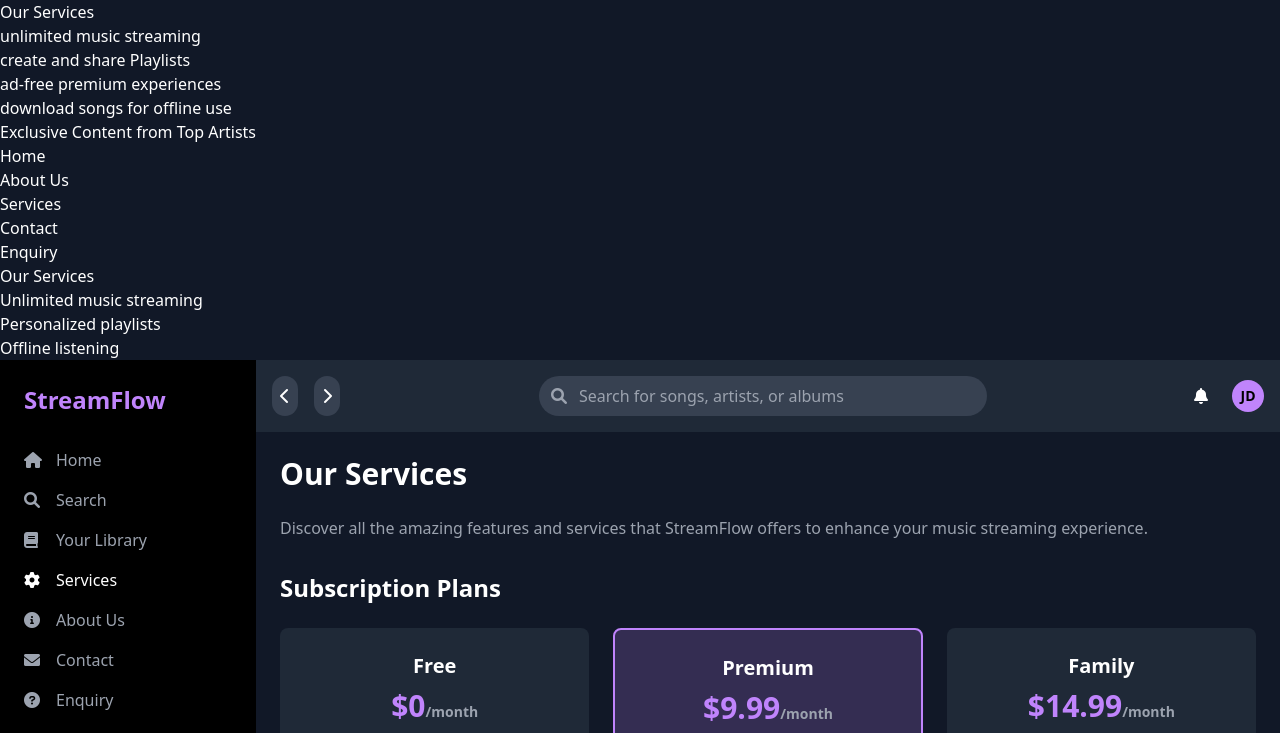
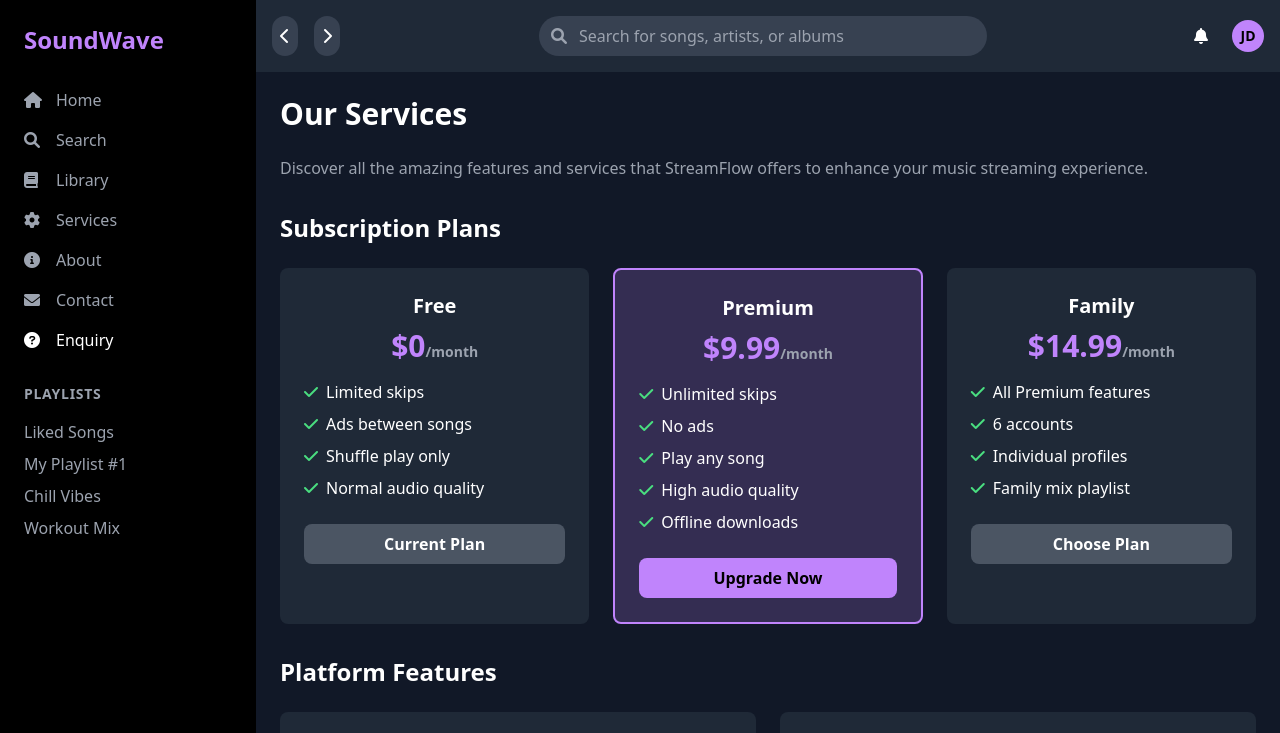
Before and after one commit to VCCT-WEDE5020-2025-G2/ST10484918wede-p1, a plain HTML site: page services.html in a window 1280 px wide. Shown: the top 733 px of the page. Drawn offline with nearby package versions, Linux system fonts and the light colour scheme.

```diff
--- a/services.html
+++ b/services.html
@@ -3,53 +3,15 @@
 <head>
     <meta charset="UTF-8">
     <meta name="viewport" content="width=device-width, initial-scale=1.0">
-    <title>Document</title>
+    <title>SoundWave</title>
 </head>
 <body>
-
-</body>
-</html>
-<h1>Our Services</h1>
-<ul>
-    <li>unlimited music streaming</li>
-    <li>create and share Playlists</li>
-    <li>ad-free premium experiences</li>
-    <li>download songs for offline use</li>
-    <li>Exclusive Content from Top Artists</li>
-</ul>
-<!DOCTYPE html>
-<html lang="en">
-<head>
-  <meta charset="UTF-8" />
-  <title>Services</title>
-  <link rel="stylesheet" href="style.css" />
-</head>
-<body>
-  <nav>
-    <ul>
-      <li><a href="index.html">Home</a></li>
-      <li><a href="about.html">About Us</a></li>
-      <li><a href="services.html" class="active">Services</a></li>
-      <li><a href="contact.html">Contact</a></li>
-      <li><a href="enquiry.html">Enquiry</a></li>
-    </ul>
-  </nav>
-  <main>
-    <h1>Our Services</h1>
-    <ul>
-      <li>Unlimited music streaming</li>
-      <li>Personalized playlists</li>
-      <li>Offline listening</li>
-    </ul>
-  </main>
-</body>
-</html>
 <!DOCTYPE html>
 <html lang="en" class="h-full">
 <head>
     <meta charset="UTF-8">
     <meta name="viewport" content="width=device-width, initial-scale=1.0">
-    <title>Services - StreamFlow Music Streaming</title>
+    <title>Services - SoundWave streaming</title>
     <script src="https://cdn.tailwindcss.com"></script>
     <link rel="stylesheet" href="https://cdnjs.cloudflare.com/ajax/libs/font-awesome/6.0.0/css/all.min.css">
 </head>
@@ -58,40 +20,19 @@
         <!-- Sidebar -->
         <aside class="w-64 bg-black p-6 flex flex-col">
             <div class="mb-8">
-                <h1 class="text-2xl font-bold text-purple-400">StreamFlow</h1>
+                <h1 class="text-2xl font-bold text-purple-400">SoundWave</h1>
             </div>
 
             <nav class="flex-1">
-                <ul class="space-y-4">
-                    <li><a href="index.html" class="flex items-center space-x-3 text-gray-400 hover:text-purple-400 transition-colors">
-                        <i class="fas fa-home w-5"></i>
-                        <span>Home</span>
-                    </a></li>
-                    <li><a href="#" class="flex items-center space-x-3 text-gray-400 hover:text-purple-400 transition-colors">
-                        <i class="fas fa-search w-5"></i>
-                        <span>Search</span>
-                    </a></li>
-                    <li><a href="#" class="flex items-center space-x-3 text-gray-400 hover:text-purple-400 transition-colors">
-                        <i class="fas fa-book w-5"></i>
-                        <span>Your Library</span>
-                    </a></li>
-                    <li><a href="services.html" class="flex items-center space-x-3 text-white hover:text-purple-400 transition-colors">
-                        <i class="fas fa-cog w-5"></i>
-                        <span>Services</span>
-                    </a></li>
-                    <li><a href="about.html" class="flex items-center space-x-3 text-gray-400 hover:text-purple-400 transition-colors">
-                        <i class="fas fa-info-circle w-5"></i>
-                        <span>About Us</span>
-                    </a></li>
-                    <li><a href="contact.html" class="flex items-center space-x-3 text-gray-400 hover:text-purple-400 transition-colors">
-                        <i class="fas fa-envelope w-5"></i>
-                        <span>Contact</span>
-                    </a></li>
-                    <li><a href="enquiry.html" class="flex items-center space-x-3 text-gray-400 hover:text-purple-400 transition-colors">
-                        <i class="fas fa-question-circle w-5"></i>
-                        <span>Enquiry</span>
-                    </a></li>
-                </ul>
+        <ul class="space-y-4">
+          <li><a href="index.html" class="flex items-center space-x-3 text-gray-400 hover:text-purple-400"><i class="fas fa-home w-5"></i><span>Home</span></a></li>
+          <li><a href="#" class="flex items-center space-x-3 text-gray-400 hover:text-purple-400"><i class="fas fa-search w-5"></i><span>Search</span></a></li>
+          <li><a href="#" class="flex items-center space-x-3 text-gray-400 hover:text-purple-400"><i class="fas fa-book w-5"></i><span>Library</span></a></li>
+          <li><a href="services.html" class="flex items-center space-x-3 text-gray-400 hover:text-purple-400"><i class="fas fa-cog w-5"></i><span>Services</span></a></li>
+          <li><a href="about.html" class="flex items-center space-x-3 text-gray-400 hover:text-purple-400"><i class="fas fa-info-circle w-5"></i><span>About</span></a></li>
+          <li><a href="contact.html" class="flex items-center space-x-3 text-gray-400 hover:text-purple-400"><i class="fas fa-envelope w-5"></i><span>Contact</span></a></li>
+          <li><a href="enquiry.html" class="flex items-center space-x-3 text-white hover:text-purple-400"><i class="fas fa-question-circle w-5"></i><span>Enquiry</span></a></li>
+        </ul>
 
                 <div class="mt-8">
                     <h3 class="text-gray-400 text-sm font-semibold mb-4 uppercase tracking-wider">Playlists</h3>
```
Also changed, not shown: about.html (+18 -58 lines), contact.html (+13 -39 lines), enquiry.html (+3 -22 lines), index.html (+27 -15 lines).
